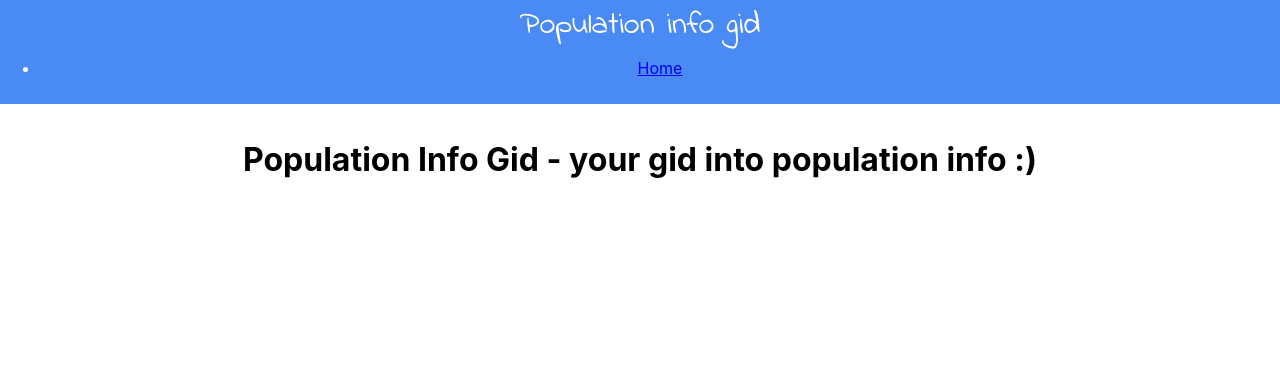
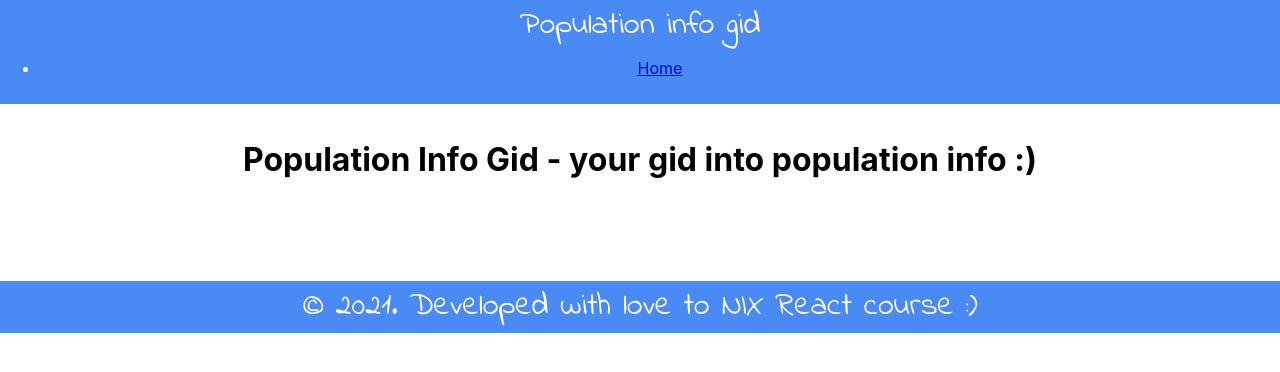
Before and after one commit to AlexanderGridin/NIX--React--HW-FINAL, a React (Create React App) app: page / in a window 1280 px wide. Shown: the top 372 px of the page. Built offline with nearby package versions, Linux system fonts and the light colour scheme; no server answers.

Commit message:
Implements Footer

```diff
--- a/src/App.js
+++ b/src/App.js
@@ -4,6 +4,7 @@ import { Provider } from "react-redux";
 import store from "./store/index";
 
 import Header from "./components/Header/Header";
+import Footer from "./components/Footer/Footer";
 
 import ROUTES from "./constants/routes";
 import renderRoutes from "./lib/renderRoutes";
@@ -17,6 +18,7 @@ function App() {
         <div className="App">
           <Header />
           <Switch>{renderRoutes(ROUTES)}</Switch>
+          <Footer />
         </div>
       </Provider>
     </BrowserRouter>
--- /dev/null
+++ b/src/components/Copyrights/Copyrights.js
@@ -0,0 +1,11 @@
+import styles from "./Copyrights.module.css";
+
+const Copyrights = () => {
+  return (
+    <div className={styles.Copyrights}>
+      {"© 2021. Developed with love to NIX React course :)"}
+    </div>
+  );
+};
+
+export default Copyrights;
--- /dev/null
+++ b/src/components/Copyrights/Copyrights.module.css
@@ -0,0 +1,5 @@
+.Copyrights {
+  font-family: "Indie Flower", Arial, sans-serif;
+  font-size: 2rem;
+  line-height: 1;
+}
--- /dev/null
+++ b/src/components/Footer/Footer.js
@@ -0,0 +1,15 @@
+import Copyrights from "../Copyrights/Copyrights";
+
+import styles from "./Footer.module.css";
+
+const Footer = () => {
+  return (
+    <footer className={styles.Footer}>
+      <div className={styles.FooterRow}>
+        <Copyrights />
+      </div>
+    </footer>
+  );
+};
+
+export default Footer;
--- /dev/null
+++ b/src/components/Footer/Footer.module.css
@@ -0,0 +1,5 @@
+.Footer {
+  padding: 10px 0;
+  color: #fff;
+  background-color: #4a8af4;
+}
```
